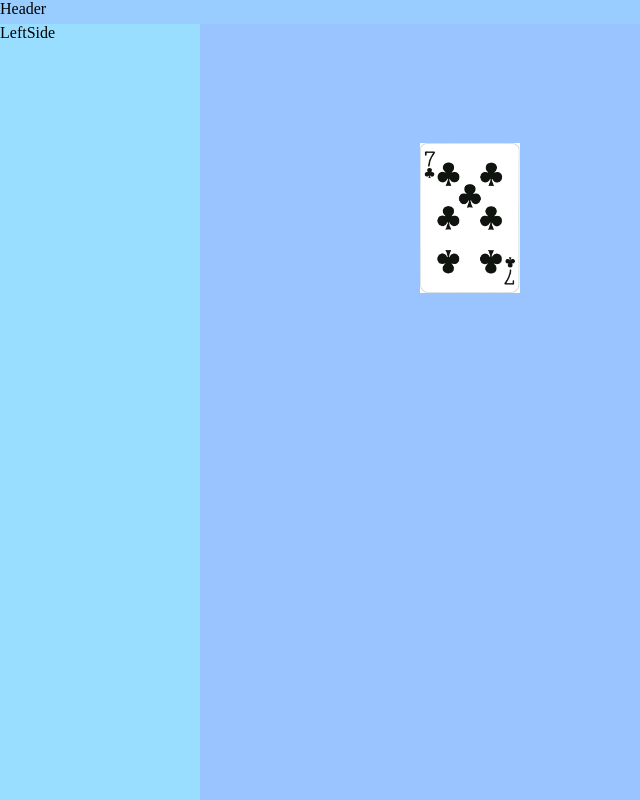
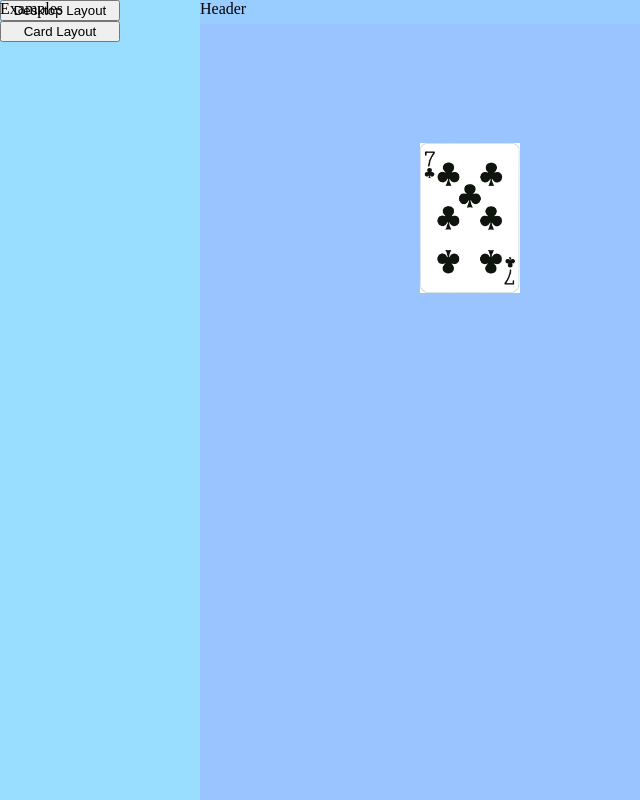
Before and after one commit to yarec/react-layout-generator, a React app: page / in a window 1280 px wide. Shown: the whole page, without its empty margins (0-640 px from the left). Built offline with nearby package versions, Linux system fonts and the light colour scheme.

Commit message:
Add ListLayout generator. Layout not correct yet.

```diff
--- a/examples/src/Deck.tsx
+++ b/examples/src/Deck.tsx
@@ -46,8 +46,9 @@ export default class Deck {
         data-layout={{
           name: this.deck[index],
           position: {
-            // origin: { x: OriginX.Q1, y: OriginY.Q1 },
+            // In percents
             location: { x: 25, y: 25 },
+            // In pixels
             size: { x: 100, y: 150 }
           }
         }} >
@@ -66,7 +67,7 @@ export default class Deck {
   }
 
   render = () => {
-    console.log('Deck render')
+    // console.log('Deck render')
     return (
       <>
         {...this.createElements()}
--- /dev/null
+++ b/examples/src/Examples.tsx
@@ -0,0 +1,41 @@
+import * as React from 'react';
+
+interface ExampleProps {
+  name: string;
+
+}
+class Example extends React.PureComponent<ExampleProps> {
+  render = () => {
+    return (<button style={{width: '120'}}>{this.props.name}</button>)
+  }
+}
+
+export interface ExamplesProps {
+
+}
+
+export interface ExamplesState {
+
+}
+
+export default class Examples extends React.Component<ExamplesProps, ExamplesState> {
+
+  items: Array<React.ReactElement<Example>> = [
+    <Example key={'desktop'} name={'Desktop Layout'} />,
+    <Example key={'card deck'} name={'Card Deck'} />
+  ]
+
+  render = () => {
+    return (
+      <>
+      <span>{'Examples'}</span>
+      <ul style={{listStyleType: 'none'}} >
+        {this.items.map((item: React.ReactElement<Example>) => {
+          return item;
+        })}
+      </ul>
+      </>
+    )
+      ;
+  }
+}
--- a/examples/src/index.tsx
+++ b/examples/src/index.tsx
@@ -2,36 +2,50 @@ import * as React from 'react';
 import { render } from 'react-dom';
 import ReactLayout from '../../src/ReactLayout';
 import LayoutGenerator, { DesktopLayout, DiagramLayout } from '../../src/LayoutGenerator';
+import ListLayout from '../../src/generators/list';
 // import { OriginX, OriginY } from '../../src/types';
 import Deck from './Deck';
+// import Examples from './Examples'
 
 // const card2C = require('./assets/cards/2C.jpg');
 
 interface ExampleProps {
+  name: string;
+
+}
+class Example extends React.PureComponent<ExampleProps> {
+  render = () => {
+    return (<button style={{ width: '120' }}>{this.props.name}</button>)
+  }
+}
+
+interface ExampleLayoutProps {
 
 }
 
-interface ExampleState {
+interface ExampleLayoutState {
 
 }
 
-class ExampleLayout extends React.Component<ExampleProps, ExampleState> {
+class ExampleLayout extends React.Component<ExampleLayoutProps, ExampleLayoutState> {
 
   g: LayoutGenerator;
   d: LayoutGenerator;
+  m: LayoutGenerator;
 
-  constructor(props: ExampleProps) {
+  constructor(props: ExampleLayoutProps) {
     super(props);
 
     this.g = DesktopLayout('rlg.desktop.example');
     this.d = DiagramLayout('rlg.diagram.example');
+    this.m = ListLayout('rlg.list.example');
 
     const p = this.g.params();
 
     // Set variables to 0 to hide
     p.set('headerHeight', 24);
     p.set('footerHeight', 0);
-    p.set('fullWidthHeaders', 1)
+    p.set('fullWidthHeaders', 0)
     p.set('leftSideWidth', 200);
     p.set('rightSideWidth', 0)
   }
@@ -50,7 +64,23 @@ class ExampleLayout extends React.Component<ExampleProps, ExampleState> {
         g={this.g}
       >
         <div data-layout={{ name: 'leftSide' }} style={{ backgroundColor: 'hsl(200,100%,80%)' }} >
-          <span >LeftSide</span>
+          <ReactLayout
+            name={'reactLayout.list.example'}
+            g={this.m}
+          >
+            <div data-layout={{ name: 'title' }} >
+              <span>Examples</span>
+            </div>
+
+            <Example name={'Desktop Layout'} data-layout={{ name: 'desktopLayout' }} >
+              <span>Desktop Layout</span>
+            </Example>
+
+            <Example name={'Card Layout'} data-layout={{ name: 'cardLayout' }} >
+              <span>Card Layout</span>
+            </Example>
+
+          </ReactLayout>
         </div>
 
         <div data-layout={{ name: 'header' }} style={{ backgroundColor: 'hsl(210,100%,80%)' }} >
--- a/src/LayoutGenerator.ts
+++ b/src/LayoutGenerator.ts
@@ -1,7 +1,5 @@
 import { height, IRect, translate, width, IPoint, IPosition } from './types';
-// import { string } from 'prop-types';
-// import { number } from 'prop-types';
-// import { reduceRight } from 'async';
+import {positionToRect, rectToPosition} from './utils';
 
 type FValue = (p: Params) => number | IRect | IPoint | IPosition;
 export type Value = number | IRect | IPoint | IPosition | FValue;
@@ -147,7 +145,7 @@ export interface ILayoutGenerator {
   next: () => ILayout | undefined;
   lookup: (name: string) => ILayout | undefined;
   layouts: () => Map<string, ILayout> | undefined;
-  create?: (name: string, position: IPosition) => ILayout | undefined;
+  create?: (name: string, position: IPosition | IRect) => ILayout | undefined;
   api: () => API | undefined;
 }
 
@@ -213,7 +211,7 @@ export class ResizeLayout implements ILayoutGenerator {
 }
 
 export type IInit = (params: Params, layouts?: Map<string, ILayout>) => Map<string, ILayout>;
-export type ICreate = (name: string, params: Params, layouts: Map<string, ILayout>, position: IPosition) => ILayout;
+export type ICreate = (name: string, params: Params, layouts: Map<string, ILayout>, position: IPosition | IRect) => ILayout;
 
 export default class BasicLayoutGenerator implements ILayoutGenerator {
   private _name: string;
@@ -269,7 +267,7 @@ export default class BasicLayoutGenerator implements ILayoutGenerator {
     return undefined;
   }
 
-  create = (name: string, position: IPosition) => {
+  create = (name: string, position: IPosition | IRect) => {
     if (this._create) {
       return this._create(name, this._params, this._layouts, position);
     }
@@ -609,7 +607,7 @@ export function DesktopLayout(name: string) {
 // returns the value to set in Params
 export function rectUpdate(v: Value, ref: PositionRef, deltaX: number, deltaY: number): Value {
   const vr = v as IRect;
-  console.log('rectUpdate ', deltaX, deltaY, v)
+  // console.log('rectUpdate ', deltaX, deltaY, v)
   return {
     top: vr.top + deltaY,
     left: vr.left + deltaX,
@@ -669,7 +667,7 @@ export function positionWidthUpdate(v: Value, ref: PositionRef, deltaX: number,
   return {
     location: vr.location,
     size: {
-      x: vr.size.x + deltaX,
+      x: vr.size.x - deltaX,
       y: vr.size.y
     }
   }
@@ -687,32 +685,7 @@ export function positionHeightUpdate(v: Value, ref: PositionRef, deltaX: number,
   }
 }
 
-export function positionToRect(position: IPosition, width: number, height: number): IRect {
-  const top = position.location.y * height / 100 - (position.size.y / 2);
-  const left = position.location.x * width / 100 - (position.size.x / 2);
-  // console.log('computePosition')
-  return {
-    top: top,
-    left: left,
-    bottom: top + position.size.y,
-    right: left + position.size.x
-  }
-}
 
-export function rectToPosition(rect: IRect, width: number, height: number): IPosition {
-  const xc = rect.left + (rect.right - rect.left) / 2;
-  const yc = rect.top + (rect.bottom - rect.top) / 2;
-  return {
-    location: {
-      x: xc / width * 100,
-      y: yc / height * 100
-    },
-    size: {
-      x: rect.right - rect.left,
-      y: rect.bottom - rect.top
-    }
-  }
-}
 
 export function DiagramLayout(name: string) {
   const params = new Params([
--- a/src/ReactLayout.tsx
+++ b/src/ReactLayout.tsx
@@ -88,7 +88,7 @@ export default class ReactLayout extends React.Component<ReactLayoutProps, React
   createPositionedElement = (child: React.ReactElement<any>, name: string, position: IPosition) => {
 
     let b = this.derivedLayout.lookup(name);
-    if (!b && position && this.derivedLayout.create) {
+    if (!b && this.derivedLayout.create) {
       b = this.derivedLayout.create(name, position);
       // console.log('createPositionedElement', b, position);
     }
@@ -152,6 +152,7 @@ export default class ReactLayout extends React.Component<ReactLayoutProps, React
 
   createElement = (child: React.ReactElement<any>) => {
     const p: Object = child.props['data-layout'];
+
     if (p && p['name']) {
       return this.createPositionedElement(child, p['name'], p['position']);
     } else {
--- /dev/null
+++ b/src/generators/List.tsx
@@ -0,0 +1,81 @@
+import BasicLayoutGenerator, { Params, ILayout } from '../LayoutGenerator';
+import { IRect, IPosition } from '../types';
+import {positionToRect} from '../utils';
+
+export default function ListLayout(name: string) {
+
+  const titleHeight = 34;
+  const itemHeight = 24;
+
+  const params = new Params([
+    ['width', 0],
+    ['height', 0],
+    ['titleHeight', titleHeight],
+    ['itemHeight', itemHeight]
+  ])
+
+  function init(params: Params, layouts?: Map<string, ILayout>): Map<string, ILayout> {
+    const width = params.get('width') as number;
+
+    const title = function (): ILayout {
+      let location: IRect = {
+        left: 0,
+        top: 0,
+        right: width,
+        bottom: titleHeight
+      }
+
+      return {
+        name: 'title',
+        location: location
+      }
+    }();
+
+    params.set('LastItemVerticalOffset', titleHeight);
+
+    return new Map([
+      [title.name, title]
+    ])
+  }
+
+  function create(name: string, params: Params, layouts: Map<string, ILayout>, position: IPosition): ILayout {
+    const width = params.get('width') as number;
+    const height = params.get('height') as number;
+    const itemHeight = params.get('itemHeight') as number;
+
+    const LastItemVerticalOffset = params.get('LastItemVerticalOffset') as number;
+
+    if (!position) {
+      position = {
+        location: {
+          x: 0,
+          y: LastItemVerticalOffset
+        },
+        size: {
+          x: width,
+          y: itemHeight
+        }
+      }
+    }
+
+    console.log('create', position)
+
+    // Update offset for next item
+    params.set('LastItemVerticalOffset', position.location.y + position.size.y);
+
+    const box: ILayout = {
+      name: name,
+      location: positionToRect(position, width, height)
+    }
+
+    // Insert layout
+    layouts.set(box.name, box);
+    // Update params
+    params.set(name, position);
+
+    // return layout
+    return box;
+  }
+
+  return new BasicLayoutGenerator(name, init, params, create);
+}
--- a/src/types.ts
+++ b/src/types.ts
@@ -80,6 +80,8 @@ export class Rect implements IRect {
   }
 }
 
+export type Position = IRect | IPosition;
+
 export interface IPosition {
   location: IPoint; // in percent
   size: IPoint; // in absolute
--- /dev/null
+++ b/src/utils.ts
@@ -0,0 +1,28 @@
+import {IPosition, IRect} from './types';
+
+export function positionToRect(position: IPosition, width: number, height: number): IRect {
+  const top = position.location.y * height / 100 - (position.size.y / 2);
+  const left = position.location.x * width / 100 - (position.size.x / 2);
+  // console.log('computePosition')
+  return {
+    top: top,
+    left: left,
+    bottom: top + position.size.y,
+    right: left + position.size.x
+  }
+}
+
+export function rectToPosition(rect: IRect, width: number, height: number): IPosition {
+  const xc = rect.left + (rect.right - rect.left) / 2;
+  const yc = rect.top + (rect.bottom - rect.top) / 2;
+  return {
+    location: {
+      x: xc / width * 100,
+      y: yc / height * 100
+    },
+    size: {
+      x: rect.right - rect.left,
+      y: rect.bottom - rect.top
+    }
+  }
+}
```
Also changed, not shown: src/RLGHandle.tsx (+10 -9 lines).
